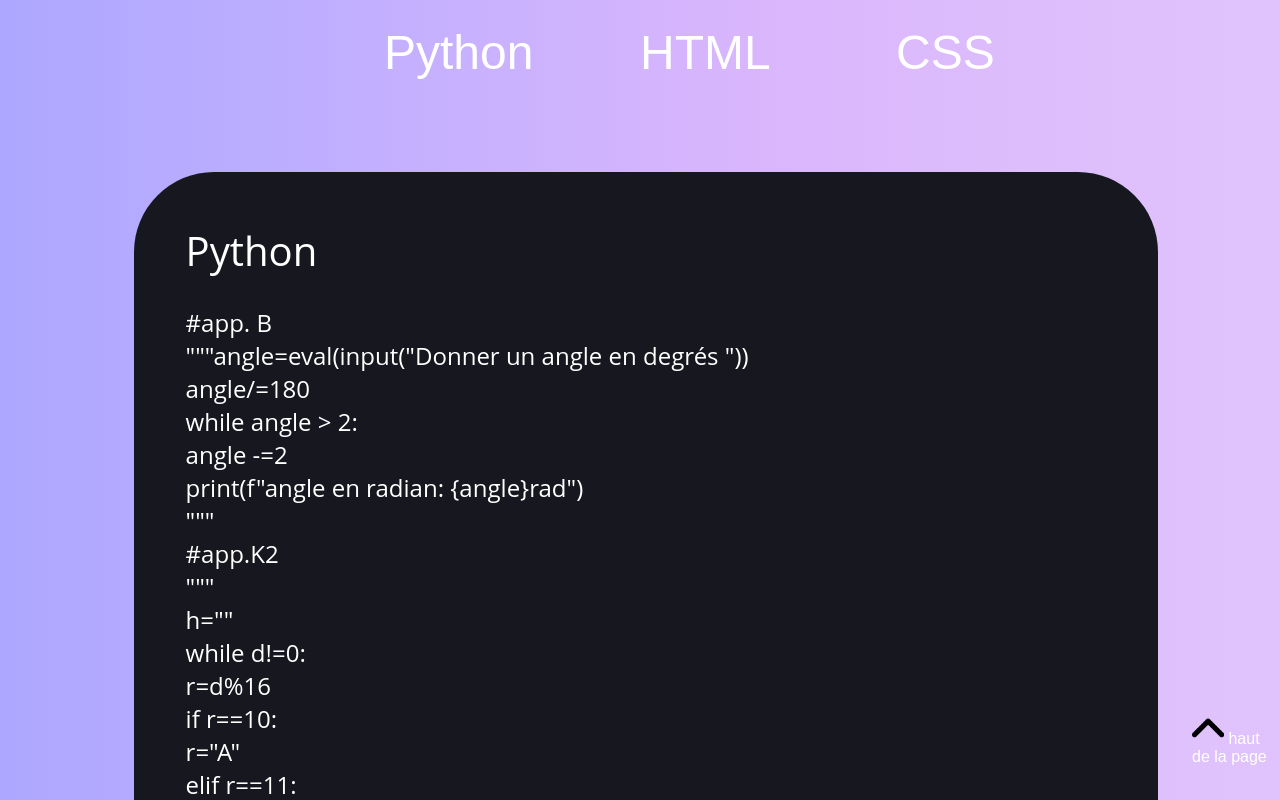
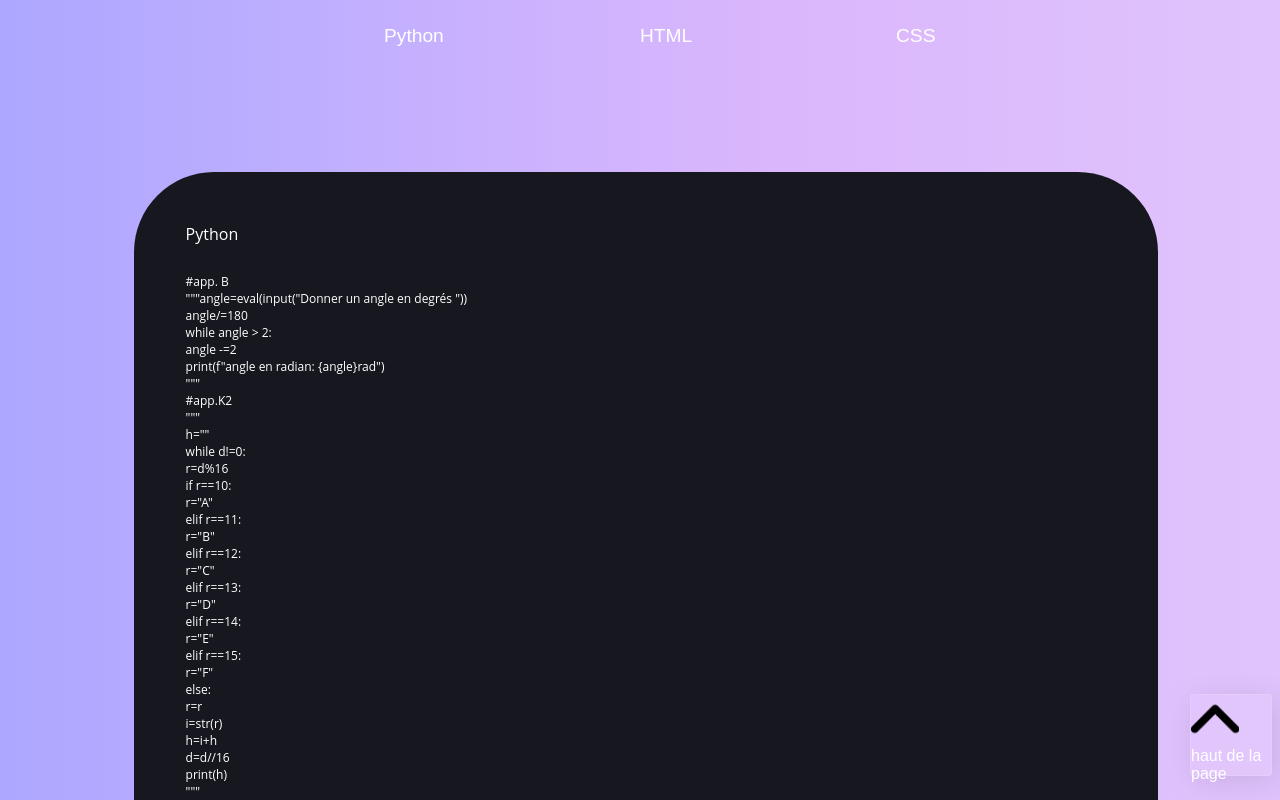
Before and after one commit to Intfly/code, a plain HTML site: page index.html in a window 1280 px wide. Shown: the top 800 px of the page. Drawn offline with Linux system fonts and the light colour scheme.

Commit message:
Update styles.css

```diff
--- a/styles.css
+++ b/styles.css
@@ -67,10 +67,26 @@ p{
     position: sticky;
     width:5em;
     height:5em;
-    bottom:1vh;
-    left:99vw;
+    bottom:3vh;
+    left:95.5vw;
+    border-radius: .25em;
+    background:hsla(0, 0%, 100%, 0.075);
+    border: 1px solid rgba(255, 255, 255, 0.123);
+    box-shadow: 5px 5px 30px rgba(0,0,0,0.1);
 }
 #haut-p img{
-    width:2em;
+    width:3em;
     height:auto;
 }
+
+@media (max-width: 1440px){
+    p{
+        font-size:.75em;
+    }
+    a{
+        font-size:1.2em;
+    }
+    .pprog{
+        font-size:1em;
+    }
+}
```
